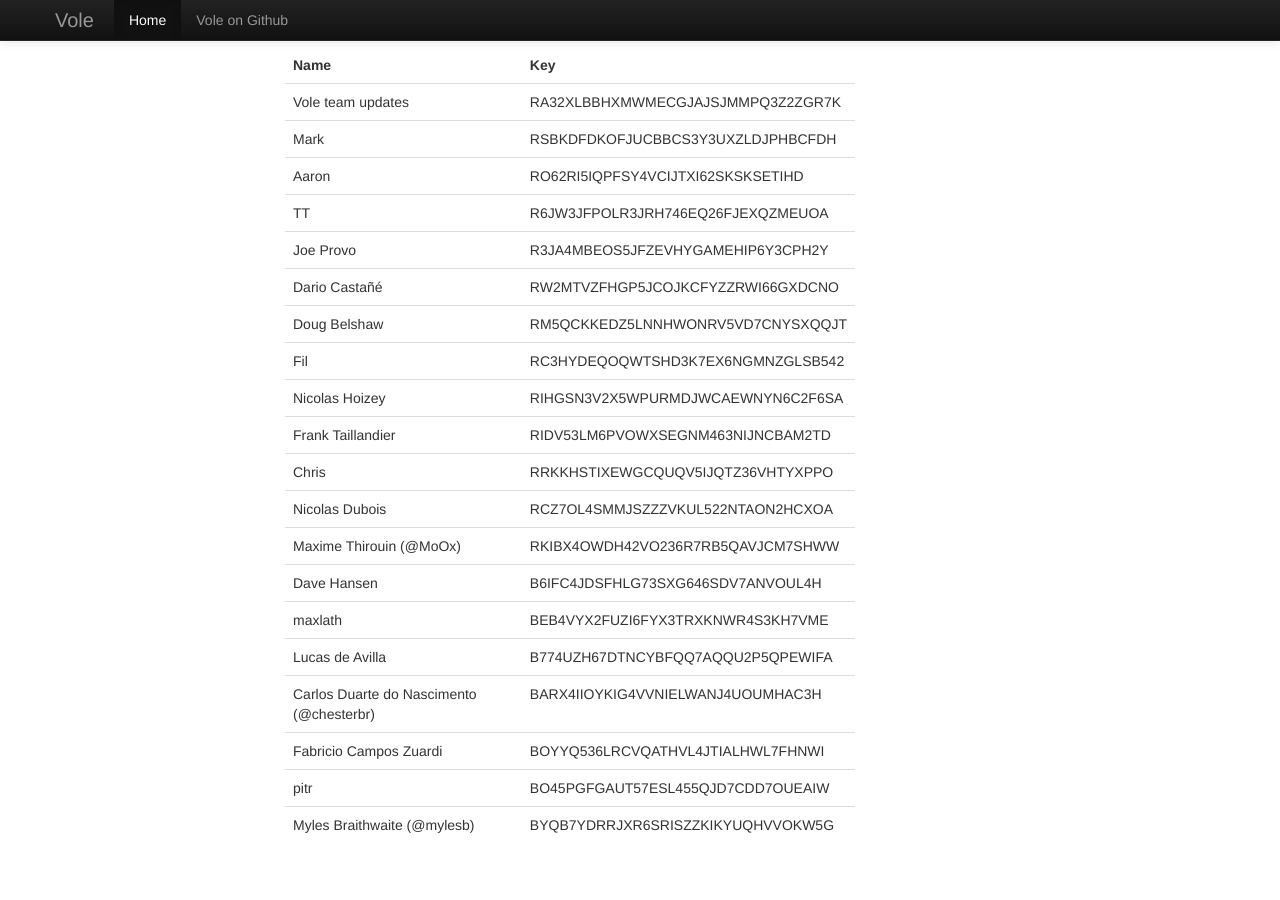
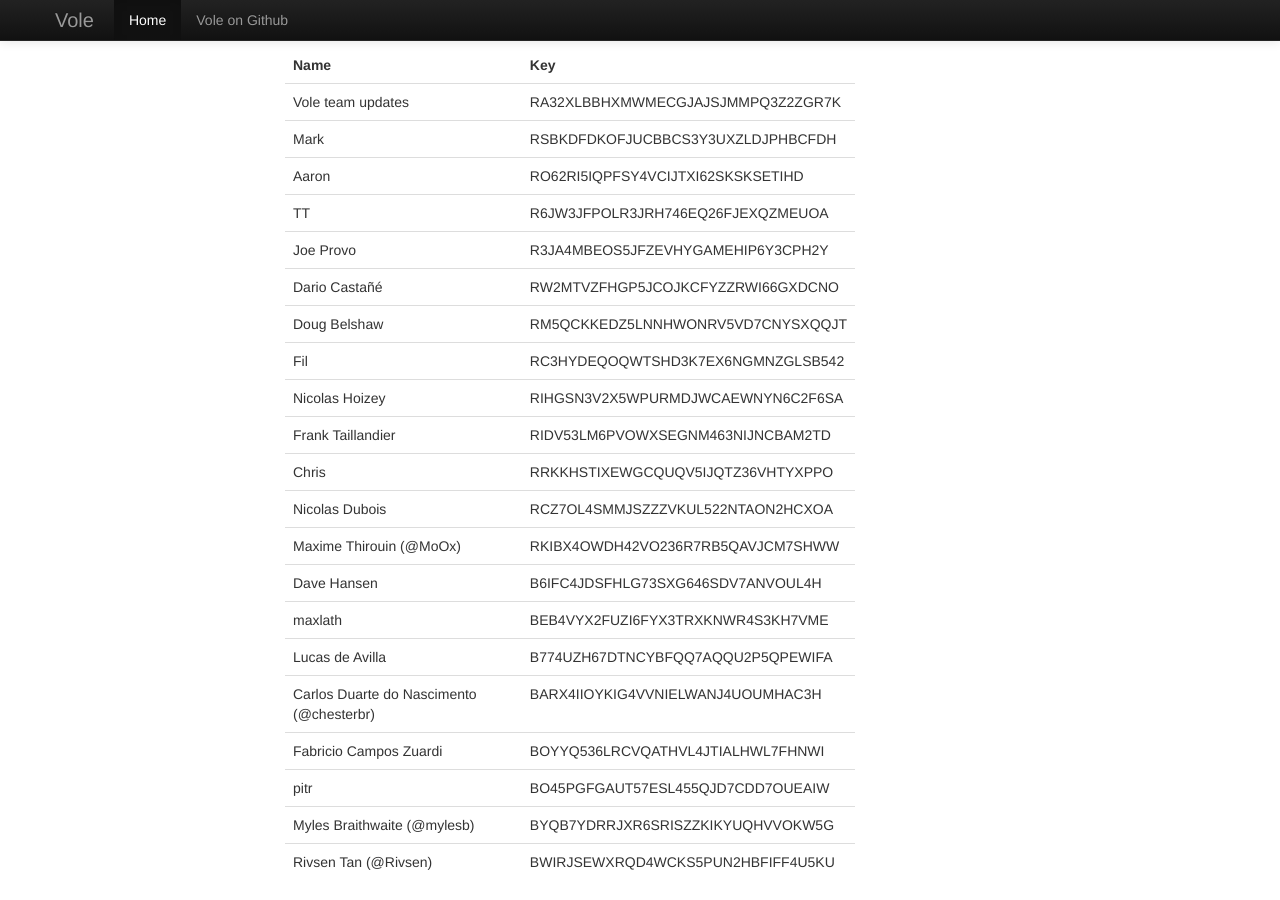
Before and after one commit to vole/vole.github.io, a Jekyll site: the page built from index.html, in a window 1280 px wide and 900 px high, scrolled down 2484 px. Built offline with Jekyll 4.4.1, drawn with Linux system fonts in a browser that asks for light colours; before the commit the page ends 3347 px from its top, so only the background shows below that.

Commit message:
add Rivsen RO key

```diff
--- a/index.html
+++ b/index.html
@@ -182,6 +182,10 @@ title: Vole.cc
               <td>Myles Braithwaite (@mylesb)</td>
               <td>BYQB7YDRRJXR6SRISZZKIKYUQHVVOKW5G</td>
             </tr>
+            <tr>
+              <td>Rivsen Tan (@Rivsen)</td>
+              <td>BWIRJSEWXRQD4WCKS5PUN2HBFIFF4U5KU</td>
+            </tr>
           </tbody>
         </table>
       </div>
```
